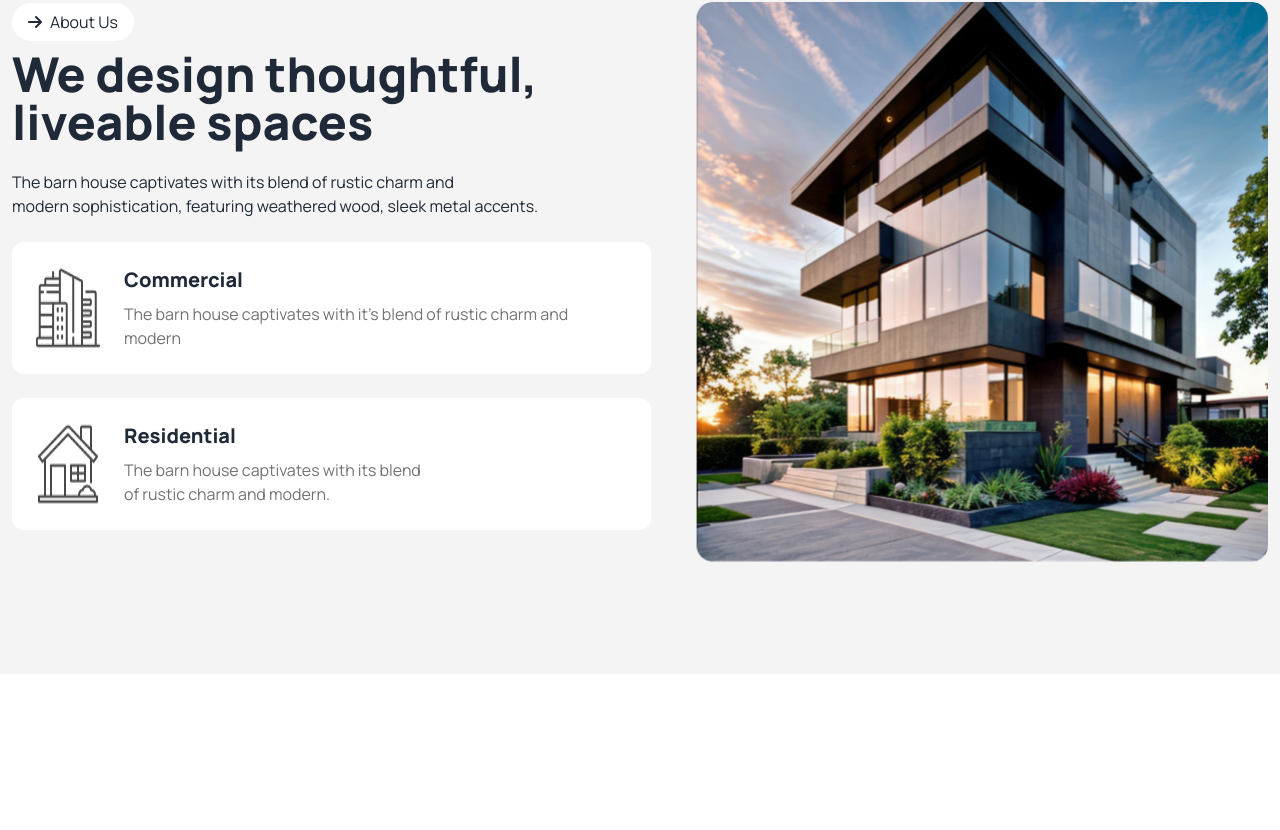
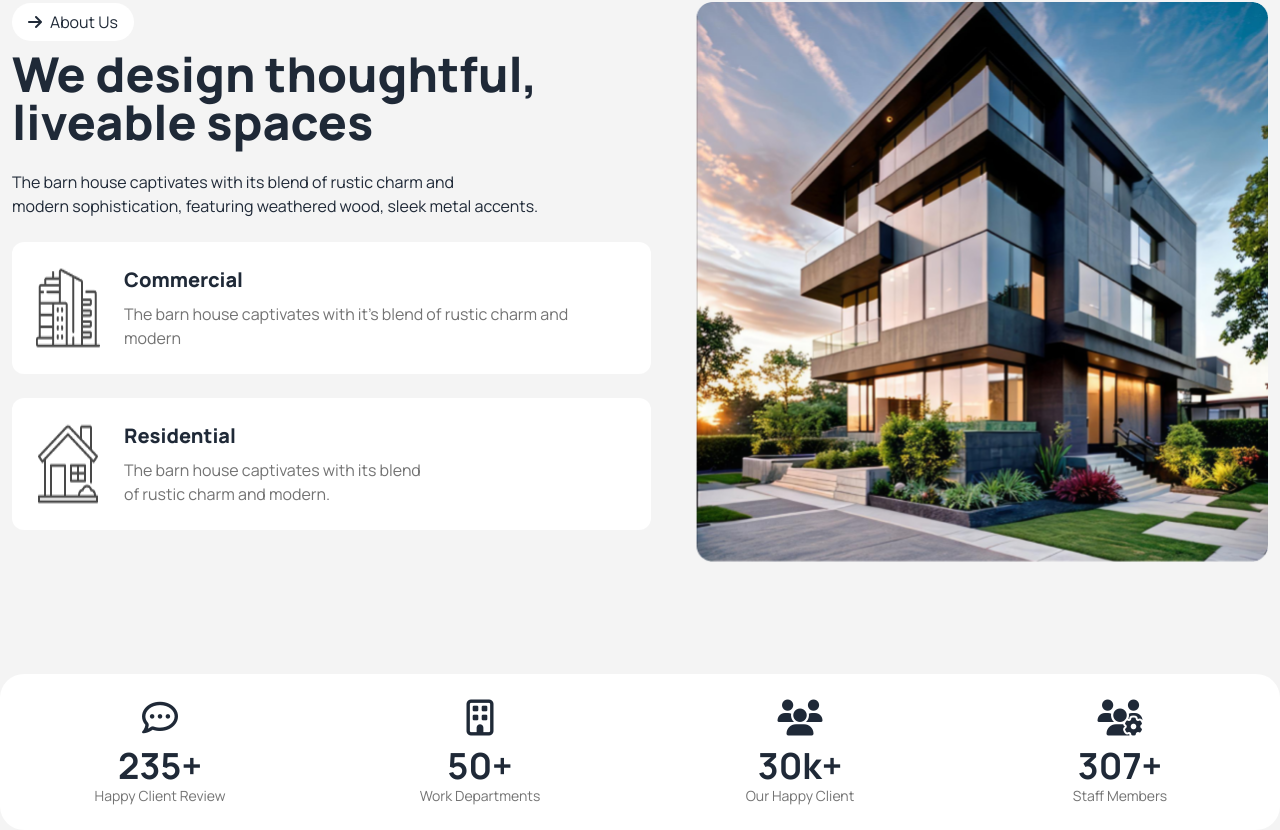
Before and after one commit to Rza-O/rinterio-landing-tailwind-daisyui, a plain HTML site: page index.html in a window 1280 px wide. Shown: the part 920-1750 px from the top of the page. Before the commit the page ends 1594 px from the top, so only its background shows below. Drawn offline with nearby package versions, Linux system fonts and the light colour scheme.

Commit message:
Client-review-staff section added

```diff
--- a/index.html
+++ b/index.html
@@ -165,6 +165,35 @@
                 </div>
             </div>
 
+            <!-- Client Section -->
+            <div
+                class="bg-white py-6 container mx-auto grid grid-cols-1 md:grid-cols-2 lg:grid-cols-4 border border-none rounded-3xl text-center">
+                <!-- clients reviews -->
+                <div class="mb-10 md:mb-5 lg:mb-0">
+                    <i class="fa-regular fa-comment-dots text-4xl mb-2"></i>
+                    <h3 class="text-4xl font-bold">235+</h3>
+                    <p class="text-[#737373] text-sm">Happy Client Review</p>
+                </div>
+                <!-- Work departments -->
+                <div class="mb-10 md:mb-5 lg:mb-0">
+                    <i class="fa-regular fa-building text-4xl mb-2"></i>
+                    <h3 class="text-4xl font-bold">50+</h3>
+                    <p class="text-[#737373] text-sm">Work Departments</p>
+                </div>
+                <!-- Our Happy clients -->
+                <div class="mb-10 md:mb-5 lg:mb-0">
+                    <i class="fa-solid fa-users text-4xl mb-2"></i>
+                    <h3 class="text-4xl font-bold">30k+</h3>
+                    <p class="text-[#737373] text-sm">Our Happy Client</p>
+                </div>
+                <!-- Staff Members -->
+                <div class="">
+                    <i class="fa-solid fa-users-gear text-4xl mb-2"></i>
+                    <h3 class="text-4xl font-bold">307+</h3>
+                    <p class="text-[#737373] text-sm">Staff Members</p>
+                </div>
+            </div>
+
 
         </section>
     </main>
```
